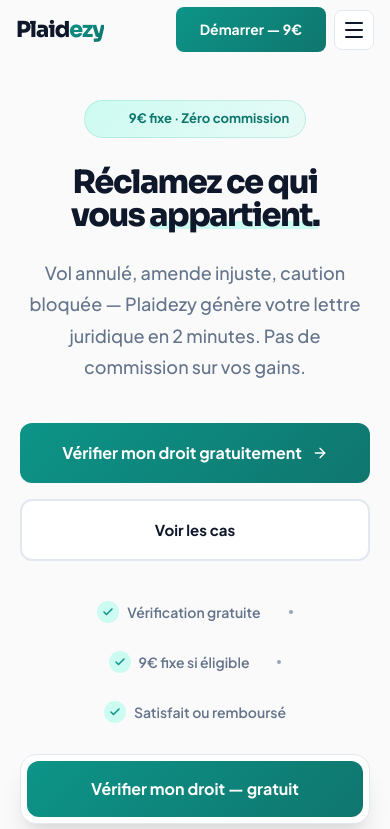
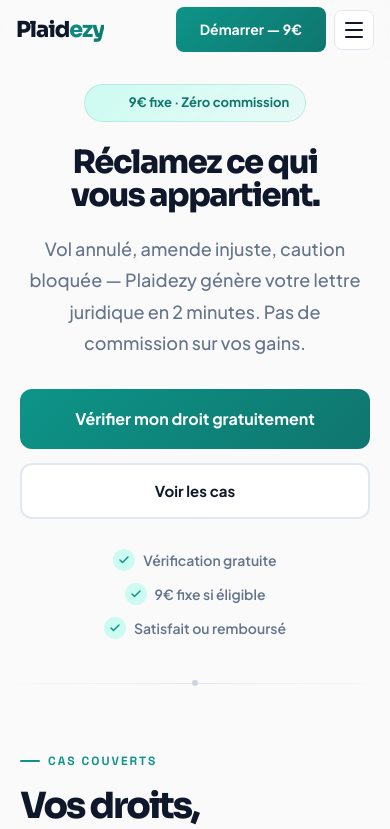
Before and after one commit to SraxDev/Plaidezy, a React (Vite) app: page / in a window 390 px wide. Shown: the top 829 px of the page. Built offline with nearby package versions, Linux system fonts and the light colour scheme.

Commit message:
Améliore le responsive mobile et le wizard

```diff
--- a/src/App.tsx
+++ b/src/App.tsx
@@ -126,7 +126,7 @@
           <a href="#services" onClick={() => setMenuOpen(false)}>Cas couverts</a>
           <a href="#comment" onClick={() => setMenuOpen(false)}>Comment ça marche</a>
           <a href="#faq" onClick={() => setMenuOpen(false)}>FAQ</a>
-          <button className="nav-btn" style={{ borderRadius: "8px", width: "100%" }} onClick={() => { setMenuOpen(false); onOpenWizard(); }}>Démarrer — 9€</button>
+          <button className="nav-btn" style={{ borderRadius: "8px" }} onClick={() => { setMenuOpen(false); onOpenWizard(); }}>Démarrer — 9€</button>
         </div>
       )}
     </>
@@ -151,16 +151,13 @@
           <span>9€ fixe · Zéro commission</span>
         </div>
         <h1>
-          Réclamez ce qui<br />vous <span className="highlight">appartient.</span>
+          Réclamez ce qui<br />vous <span className="green">appartient.</span>
         </h1>
         <p className="hero-desc">
           Vol annulé, amende injuste, caution bloquée — Plaidezy génère votre lettre juridique en 2 minutes. Pas de commission sur vos gains.
         </p>
         <div className="hero-actions">
-          <button className="btn-primary" onClick={onOpenWizard}>
-            Vérifier mon droit gratuitement
-            <IconArrowRight />
-          </button>
+          <button className="btn-primary" onClick={onOpenWizard}>Vérifier mon droit gratuitement</button>
           <button className="btn-outline" onClick={() => scrollTo("services")}>Voir les cas</button>
         </div>
         <div className="hero-trust">
@@ -223,7 +220,7 @@
       <div className="services-header reveal">
         <div>
           <div className="section-label">Cas couverts</div>
-          <h2 className="section-h2">Vos droits,<br /><span className="highlight">tous les cas.</span></h2>
+          <h2 className="section-h2">Vos droits,<br /><span className="green">tous les cas.</span></h2>
         </div>
         <p>Des situations concrètes, des lois qui vous protègent. Plaidezy connaît les textes et génère la bonne lettre.</p>
       </div>
@@ -231,7 +228,7 @@
         {services.map((s, i) => (
           <div className={`reveal reveal-delay-${Math.min(i + 1, 5)}`} key={i}>
             <div
-              className={`service-card ${s.icon}${s.locked ? " locked" : ""}`}
+              className={`service-card${s.locked ? " locked" : ""}`}
               onClick={() => { if (!s.locked && serviceToClaim[s.icon]) onSelectService(serviceToClaim[s.icon]); }}
               style={!s.locked ? { cursor: "pointer" } : {}}
             >
@@ -270,7 +267,7 @@
   const renderCell = (val: boolean | string | null) => {
     if (val === true) return <span className="check"><svg width="18" height="18" viewBox="0 0 24 24" fill="none" stroke="currentColor" strokeWidth="2.5" strokeLinecap="round" strokeLinejoin="round"><polyline points="20 6 9 17 4 12" /></svg></span>;
     if (val === false) return <span className="cross"><IconCross /></span>;
-    if (val === null) return <span style={{ color: "var(--text-light)", fontSize: "13px" }}>Partiel</span>;
+    if (val === null) return <span style={{ color: "var(--light)", fontSize: "13px" }}>Partiel</span>;
     return <span className="val">{val}</span>;
   };
   return (
@@ -279,7 +276,7 @@
         <div className="versus-header">
           <div>
             <div className="section-label">Comparaison</div>
-            <h2 className="section-h2">Pourquoi<br /><span className="highlight">Plaidezy ?</span></h2>
+            <h2 className="section-h2">Pourquoi<br /><span className="green">Plaidezy ?</span></h2>
           </div>
           <p>Les alternatives coûtent cher ou prennent du temps. Plaidezy fait les deux mieux.</p>
         </div>
@@ -318,7 +315,7 @@
     <section className="how-section reveal" id="comment">
       <div className="how-header">
         <div className="section-label" style={{ justifyContent: "center" }}>Le processus</div>
-        <h2 className="section-h2">En <span className="highlight">4 étapes.</span></h2>
+        <h2 className="section-h2">En <span className="green">4 étapes.</span></h2>
       </div>
       <div className="how-grid">
         {steps.map((step, i) => (
@@ -343,8 +340,8 @@
       <div className="letter-inner">
         <div className="letter-left">
           <div className="section-label">La lettre</div>
-          <h2 className="section-h2" style={{ marginBottom: "16px" }}>Pas un modèle.<br /><span className="highlight">Votre lettre.</span></h2>
-          <p style={{ fontSize: "16px", lineHeight: "1.75", color: "var(--text-muted)", marginBottom: "28px", fontWeight: 500 }}>
+          <h2 className="section-h2" style={{ marginBottom: "16px" }}>Pas un modèle.<br /><span className="green">Votre lettre.</span></h2>
+          <p style={{ fontSize: "15px", lineHeight: "1.7", color: "var(--muted)", marginBottom: "24px" }}>
             Chaque lettre est générée selon votre situation : la bonne loi, le bon montant, le bon délai.
           </p>
           <ul>
@@ -367,10 +364,10 @@
           <div className="letter-title-line">LETTRE DE RÉCLAMATION — MISE EN DEMEURE</div>
           <div className="letter-body">
             <p>Madame, Monsieur,</p>
-            <p style={{ marginTop: "12px" }}>
+            <p style={{ marginTop: "10px" }}>
               Je me permets de vous contacter suite à <span className="redacted">██████████████</span>. Conformément au règlement (CE) n°261/2004, article 7§1, je suis en droit de prétendre à une indemnisation de <strong>400,00 €</strong>.
             </p>
-            <p style={{ marginTop: "12px" }}>
+            <p style={{ marginTop: "10px" }}>
               En l'absence de réponse satisfaisante de votre part dans un délai de <strong>30 jours</strong>…
             </p>
           </div>
@@ -395,14 +392,14 @@
 
   return (
     <section className="testi-section" id="garanties">
-      <div style={{ textAlign: "center", marginBottom: "56px" }} className="reveal">
+      <div style={{ textAlign: "center", marginBottom: "48px" }} className="reveal">
         <div className="section-label" style={{ justifyContent: "center" }}>Nos engagements</div>
-        <h2 className="section-h2">Ce qu'on vous<br /><span className="highlight">garantit.</span></h2>
+        <h2 className="section-h2">Ce qu'on vous<br /><span className="green">garantit.</span></h2>
       </div>
       <div className="guarantees-grid">
         {cards.map((card, i) => (
           <div className={`reveal reveal-delay-${i + 1}`} key={i}>
-            <div className={`t-card${card.featured ? " featured-green" : ""}`} style={{ textAlign: "center", padding: "40px 28px" }}>
+            <div className={`t-card${card.featured ? " featured-green" : ""}`} style={{ textAlign: "center", padding: "36px 24px" }}>
               <div className="t-icon-wrap">{Icon(card.icon)}</div>
               <h3>{card.title}</h3>
               <p className="t-text">{card.text}</p>
@@ -429,7 +426,7 @@
       <div className="faq-inner">
         <div className="faq-header">
           <div className="section-label" style={{ justifyContent: "center" }}>FAQ</div>
-          <h2 className="section-h2">Questions<br /><span className="highlight">fréquentes.</span></h2>
+          <h2 className="section-h2">Questions<br /><span className="green">fréquentes.</span></h2>
         </div>
         <div className="faq-list">
           {faqs.map((faq, i) => (
@@ -467,8 +464,8 @@
     <section className="email-section reveal">
       <div className="email-inner">
         <div className="section-label" style={{ justifyContent: "center" }}>Restez informé</div>
-        <h2 className="section-h2" style={{ marginBottom: "10px" }}>Nouveaux cas<br /><span className="highlight">bientôt.</span></h2>
-        <p style={{ fontSize: "15px", color: "var(--text-muted)", lineHeight: "1.7", marginBottom: "0" }}>
+        <h2 className="section-h2" style={{ marginBottom: "8px" }}>Nouveaux cas<br /><span className="green">bientôt.</span></h2>
+        <p style={{ fontSize: "14px", color: "var(--muted)", lineHeight: "1.65" }}>
           Abonnement piège, frais bancaires abusifs… Soyez notifié dès qu'un nouveau cas est disponible.
         </p>
         {!submitted ? (
@@ -482,7 +479,7 @@
             Vous serez notifié des nouveaux cas !
           </div>
         )}
-        {error && <p style={{ color: "var(--accent-rose)", fontSize: "13px", marginTop: "10px" }}>Erreur — réessayez dans un instant.</p>}
+        {error && <p style={{ color: "var(--accent)", fontSize: "13px", marginTop: "8px" }}>Erreur — réessayez dans un instant.</p>}
       </div>
     </section>
   );
@@ -538,9 +535,18 @@
 
 /* ─── MOBILE STICKY ─── */
 function MobileSticky({ onStart }: { onStart: () => void }) {
+  const [visible, setVisible] = useState(false);
+
+  useEffect(() => {
+    const updateVisibility = () => setVisible(window.scrollY > 260);
+    updateVisibility();
+    window.addEventListener("scroll", updateVisibility, { passive: true });
+    return () => window.removeEventListener("scroll", updateVisibility);
+  }, []);
+
   return (
-    <div className="mobile-sticky">
-      <button onClick={onStart}>Vérifier mon droit — gratuit</button>
+    <div className={`mobile-sticky${visible ? " visible" : ""}`} aria-hidden={!visible}>
+      <button onClick={onStart}>Vérifier mon droit gratuitement</button>
     </div>
   );
 }
@@ -641,9 +647,9 @@
 
       {paymentReturn.verifying && (
         <div className="modal-backdrop">
-          <div className="modal-content" style={{ textAlign: "center", padding: "56px 40px" }}>
-            <h2 style={{ fontFamily: "'Sora', sans-serif", fontSize: "22px", fontWeight: 700, marginBottom: "10px" }}>Vérification du paiement…</h2>
-            <p style={{ color: "var(--text-muted)", fontSize: "15px" }}>Merci de patienter.</p>
+          <div className="modal-content" style={{ textAlign: "center", padding: "48px 32px" }}>
+            <h2 style={{ fontSize: "20px", fontWeight: 700, marginBottom: "8px" }}>Vérification du paiement…</h2>
+            <p style={{ color: "var(--muted)", fontSize: "14px" }}>Merci de patienter.</p>
           </div>
         </div>
       )}
@@ -654,9 +660,9 @@
 
       {paymentReturn.error && (
         <div className="modal-backdrop">
-          <div className="modal-content" style={{ textAlign: "center", padding: "56px 40px" }}>
-            <h2 style={{ fontFamily: "'Sora', sans-serif", fontSize: "22px", fontWeight: 700, marginBottom: "10px" }}>Paiement non vérifié</h2>
-            <p style={{ color: "var(--text-muted)", fontSize: "15px", marginBottom: "24px" }}>{paymentReturn.error}</p>
+          <div className="modal-content" style={{ textAlign: "center", padding: "48px 32px" }}>
+            <h2 style={{ fontSize: "20px", fontWeight: 700, marginBottom: "8px" }}>Paiement non vérifié</h2>
+            <p style={{ color: "var(--muted)", fontSize: "14px", marginBottom: "20px" }}>{paymentReturn.error}</p>
             <button className="btn-primary" style={{ margin: "0 auto" }} onClick={() => window.location.replace("/")}>Fermer</button>
           </div>
         </div>
--- a/src/index.css
+++ b/src/index.css
@@ -2253,7 +2253,17 @@
   border: 1px solid var(--border);
   box-shadow: var(--shadow-xl);
   padding: 6px;
-  animation: slide-in-right 0.4s ease;
+  opacity: 0;
+  visibility: hidden;
+  pointer-events: none;
+  transform: translateY(18px);
+  transition: opacity 0.25s ease, visibility 0.25s ease, transform 0.25s ease;
+}
+.mobile-sticky.visible {
+  opacity: 1;
+  visibility: visible;
+  pointer-events: auto;
+  transform: translateY(0);
 }
 .mobile-sticky button {
   width: 100%;
@@ -3131,20 +3141,43 @@
     --section-padding: 80px;
   }
   .hero {
-    padding: 100px 20px 60px;
+    padding: 84px 20px 44px;
+    min-height: auto;
   }
   .hero h1 {
     font-size: 32px;
     letter-spacing: -1.5px;
+    margin-bottom: 20px;
+  }
+  .hero-eyebrow {
+    margin-bottom: 24px;
+  }
+  .hero-desc {
+    margin-bottom: 30px;
   }
   .hero-actions {
     flex-direction: column;
     align-items: stretch;
+    gap: 14px;
+    margin-bottom: 30px;
   }
   .btn-primary,
   .btn-outline {
     justify-content: center;
     width: 100%;
+  }
+  .btn-outline {
+    padding: 15px 20px;
+  }
+  .hero-trust {
+    display: grid;
+    grid-template-columns: 1fr;
+    gap: 12px;
+    justify-items: center;
+    margin-top: 4px;
+  }
+  .trust-sep {
+    display: none;
   }
   .services-grid {
     grid-template-columns: 1fr;
```
